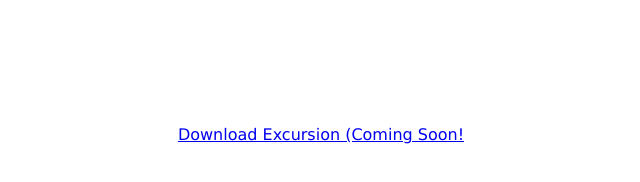
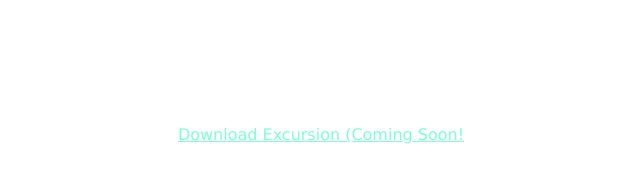
Before and after one commit to acroudjwd/excursion, a plain HTML site: page index.html in a window 1280 px wide. Shown: the whole page, without its empty margins (319-959 px from the left). Drawn offline with Linux system fonts and the light colour scheme; files that its build step writes are made by us from their sources.

```diff
--- a/resources/css/style.css/style.css
+++ b/resources/css/style.css/style.css
@@ -9,3 +9,8 @@
     font-size: 50px;
     color: #ffffff;
 }
+
+.link--cta {
+    font-size: 16px;
+    color: aquamarine;
+}
```
